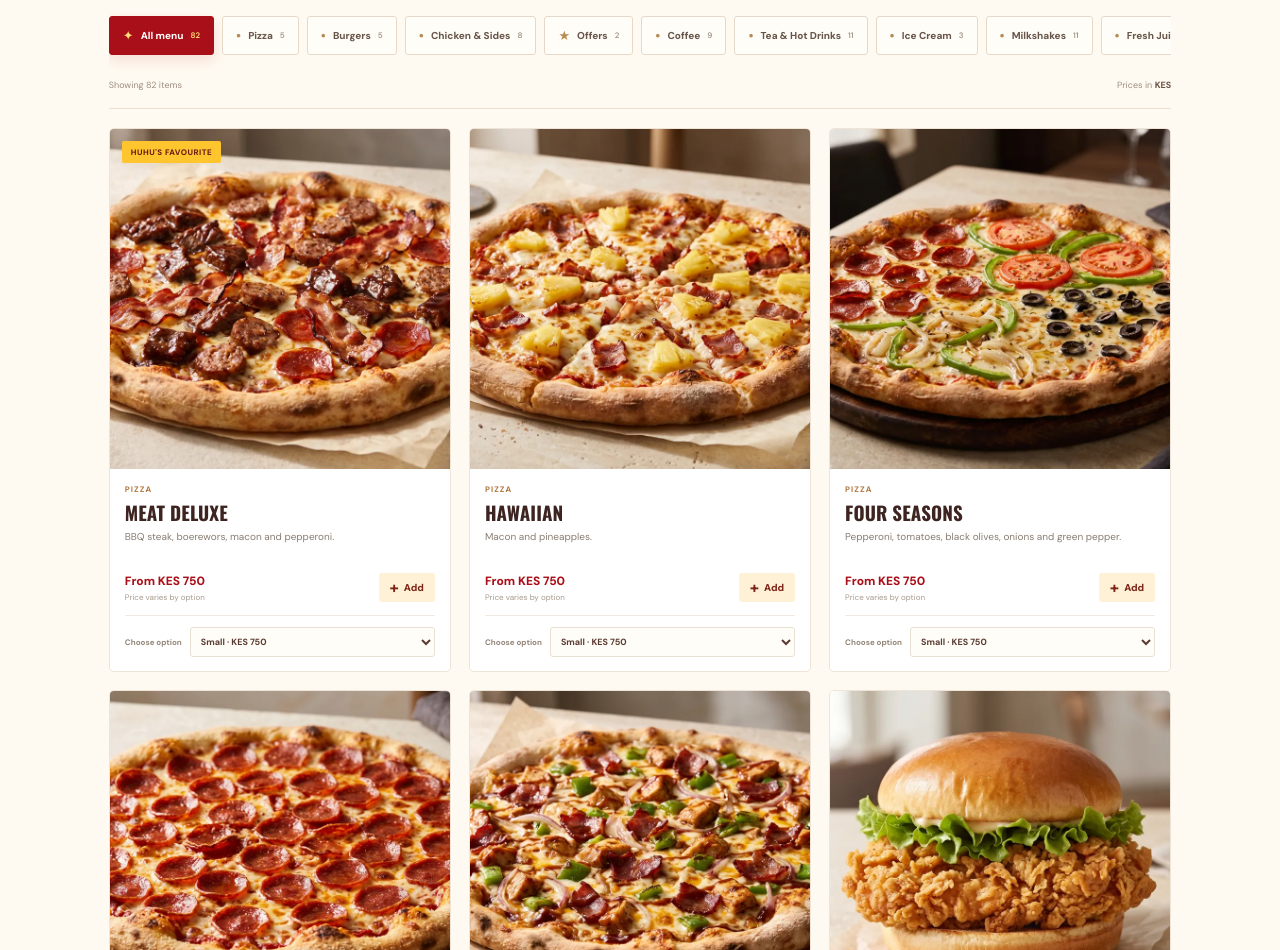
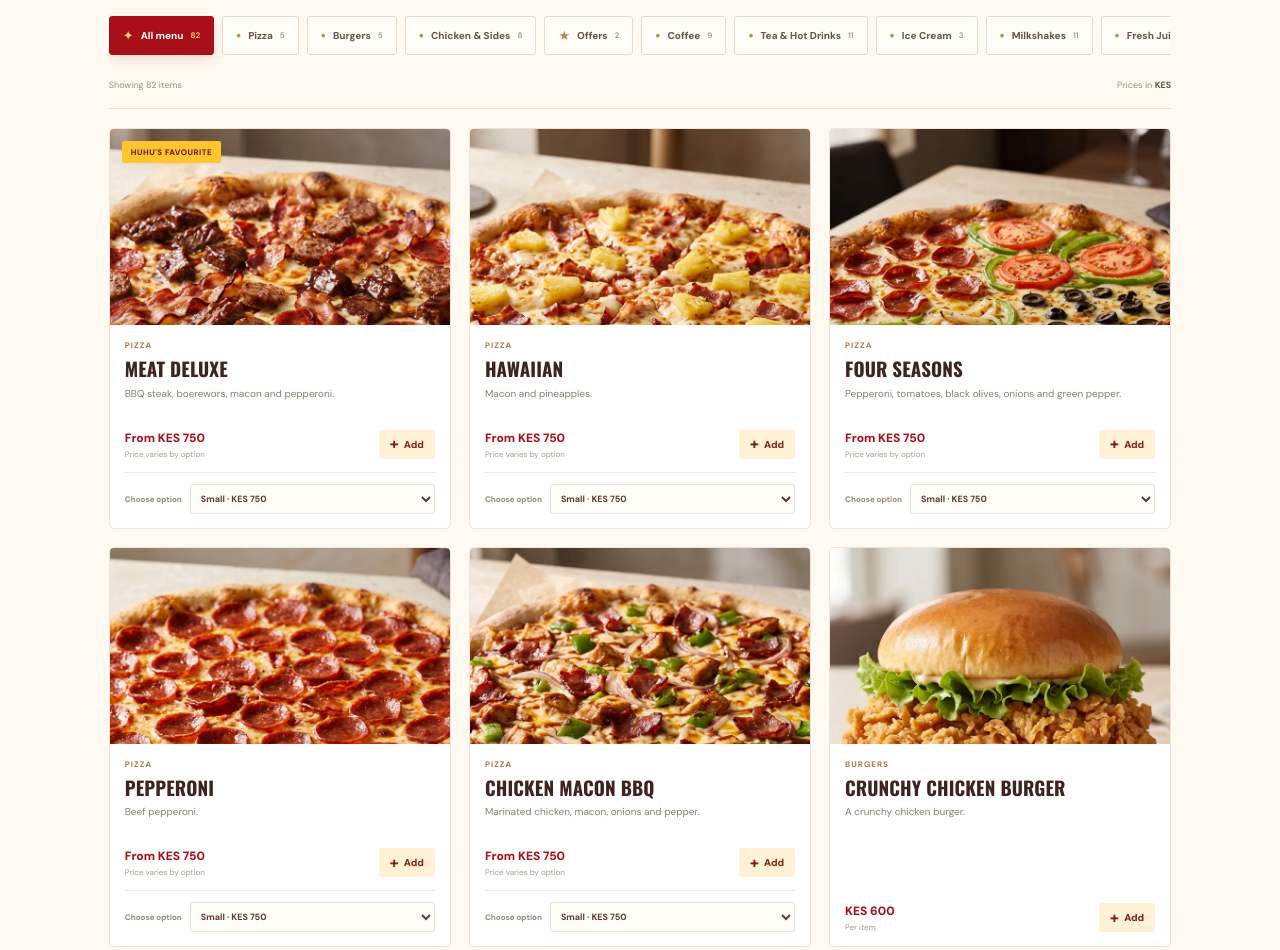
Before and after one commit to robinmigwi/huhus, a website built with Vite: page index.html in a window 1280 px wide. Shown: the part 940-1890 px from the top of the page. Built offline with nearby package versions, Linux system fonts and the light colour scheme; files whose address does not match are found by name.

Commit message:
Use card-matched aspect ratio for complete menu thumbnails

```diff
--- a/src/styles.css
+++ b/src/styles.css
@@ -94,7 +94,7 @@ a { color: inherit; text-decoration: none; }
 .product-grid { display: grid; grid-template-columns: repeat(3, minmax(0, 1fr)); gap: 18px; padding-top: 19px; }
 .product-card { background: #fff; border: 1px solid #efe4d8; border-radius: 5px; overflow: hidden; transition: transform .2s, box-shadow .2s, border-color .2s; display: flex; flex-direction: column; min-width: 0; }
 .product-card:hover { transform: translateY(-3px); box-shadow: 0 14px 34px rgba(89,42,20,.09); border-color: #e0c6a7; }
-.product-image { position: relative; overflow: hidden; }
+.product-image { position: relative; width: 100%; aspect-ratio: 900 / 520; overflow: hidden; }
 .product-image img { width: 100%; height: auto; max-width: 100%; display: block; object-fit: unset; object-position: unset; padding: 0; margin: 0; }
 .product-badge { position: absolute; left: 12px; top: 12px; color: #6a1a13; background: var(--gold); padding: 6px 9px; border-radius: 2px; font-size: 8px; font-weight: 800; text-transform: uppercase; letter-spacing: .06em; }
 .product-info { padding: 15px 15px 14px; display: flex; flex-direction: column; flex: 1; }
```
